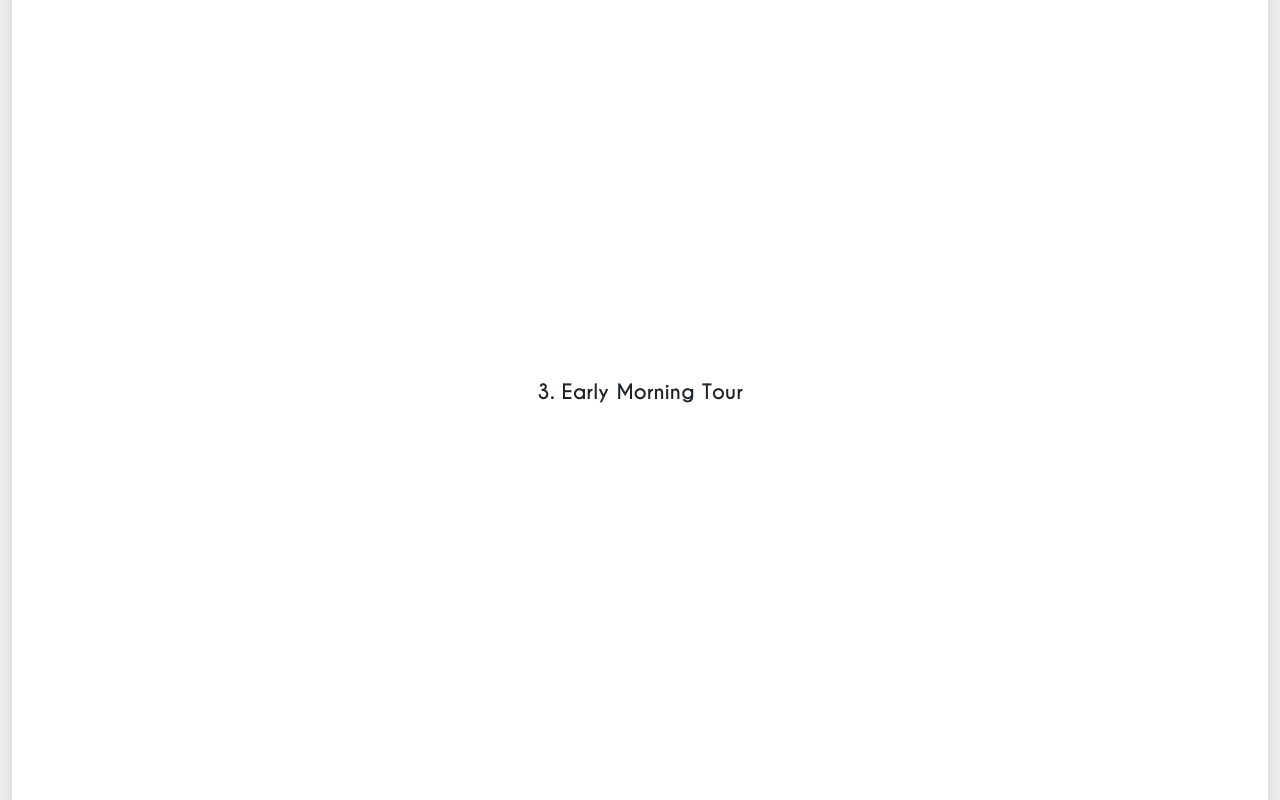
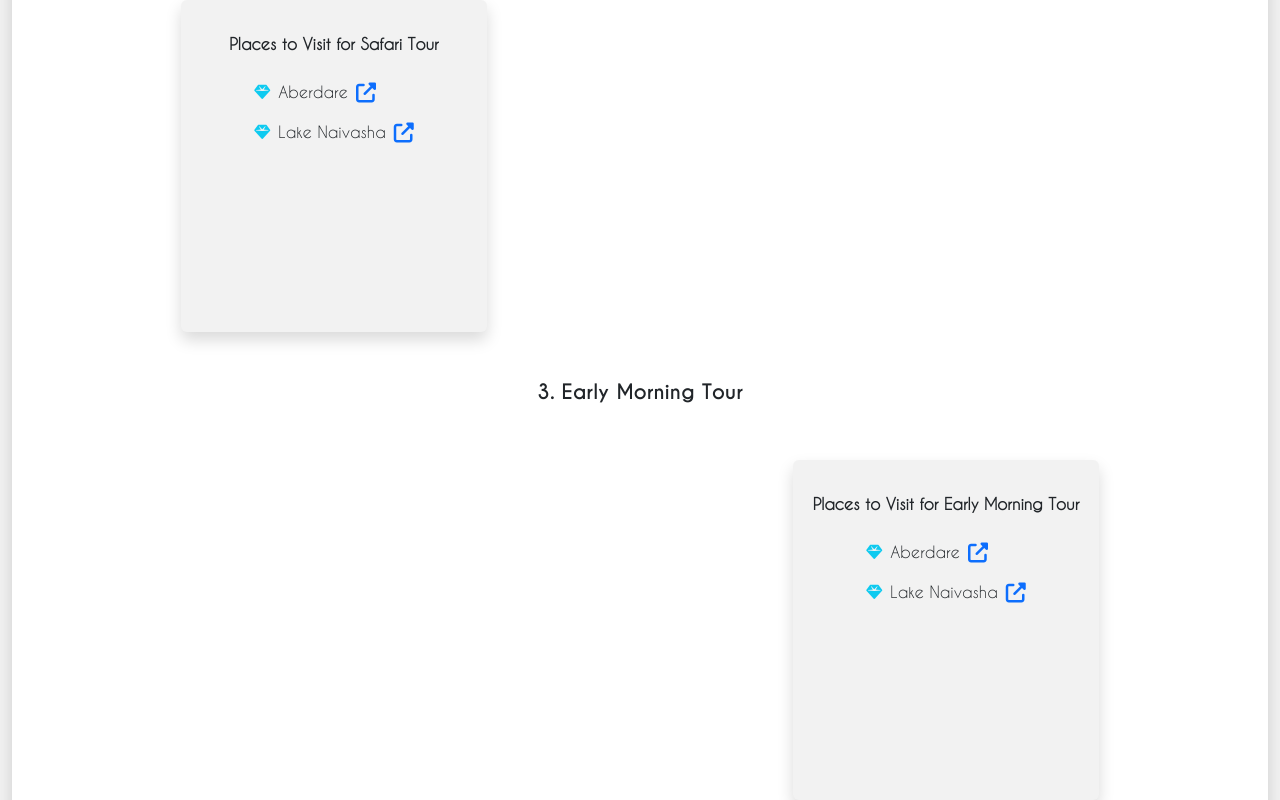
Before and after one commit to ndutagrace25/camping, a React (Create React App) app: page /activities in a window 1280 px wide. Shown: the part 660-1460 px from the top of the page. Built offline with nearby package versions, Linux system fonts and the light colour scheme.

Commit message:
hasdghdj

```diff
--- a/src/components/Activities.jsx
+++ b/src/components/Activities.jsx
@@ -79,7 +79,42 @@ const Activities = () => {
               </Fade>
 
               <Fade delay={item.detailDelay} bottom>
-                <div className="col-md-6 pt-2 desktop-view shadow bg-gray p-3 rounded">
+                <div className="col-md-6 desktop-view d-flex justify-content-center">
+                  <div className="shadow bg-gray p-3 rounded col-md-6">
+                    <div className="fw-bold d-flex justify-content-center py-3">
+                      Places to Visit for {item.name}
+                    </div>
+                    <div className="d-flex justify-content-center">
+                      <div>
+                        {item.places.map((place, index) => {
+                          return (
+                            <div
+                              key={index}
+                              style={{ cursor: "pointer" }}
+                              className="p-2"
+                            >
+                              <span>
+                                <i className="fa-solid fa-gem me-2 text-info"></i>
+                              </span>
+                              {place.name}
+                              <Link
+                                to={`/camp-details?id=${place.place_id}`}
+                                className="fas fa-external-link-alt text-primary fa-lg ms-2"
+                              />
+                            </div>
+                          );
+                        })}
+                      </div>
+                    </div>
+                  </div>
+                </div>
+              </Fade>
+            </>
+          ) : (
+            <>
+              <Fade delay={item.detailDelay} bottom>
+                <div className="col-md-6 pt-2 desktop-view d-flex justify-content-center">
+                  <div className="shadow bg-gray p-3 rounded col-md-6">
                     <div className="d-flex justify-content-center py-3 fw-bold">
                       Places to Visit for {item.name}
                     </div>
@@ -106,37 +141,6 @@ const Activities = () => {
                       </div>
                     </div>
                   </div>
-              </Fade>
-            </>
-          ) : (
-            <>
-              <Fade delay={item.detailDelay} bottom>
-                <div className="col-md-6 pt-2 desktop-view bg-gray p-3 shadow rounded">
-                  <div className="d-flex justify-content-center py-3 fw-bold">
-                    Places to Visit for {item.name}
-                  </div>
-                  <div className="d-flex justify-content-center">
-                    <div>
-                      {item.places.map((place, index) => {
-                        return (
-                          <div
-                            key={index}
-                            style={{ cursor: "pointer" }}
-                            className="p-2"
-                          >
-                            <span>
-                              <i className="fa-solid fa-gem me-2 text-info"></i>
-                            </span>
-                            {place.name}
-                            <Link
-                              to={`/camp-details?id=${place.place_id}`}
-                              className="fas fa-external-link-alt text-primary fa-lg ms-2"
-                            />
-                          </div>
-                        );
-                      })}
-                    </div>
-                  </div>
                 </div>
               </Fade>
               <Fade left delay={400}>
```
Lines whose indentation alone changed are shown as unchanged.
